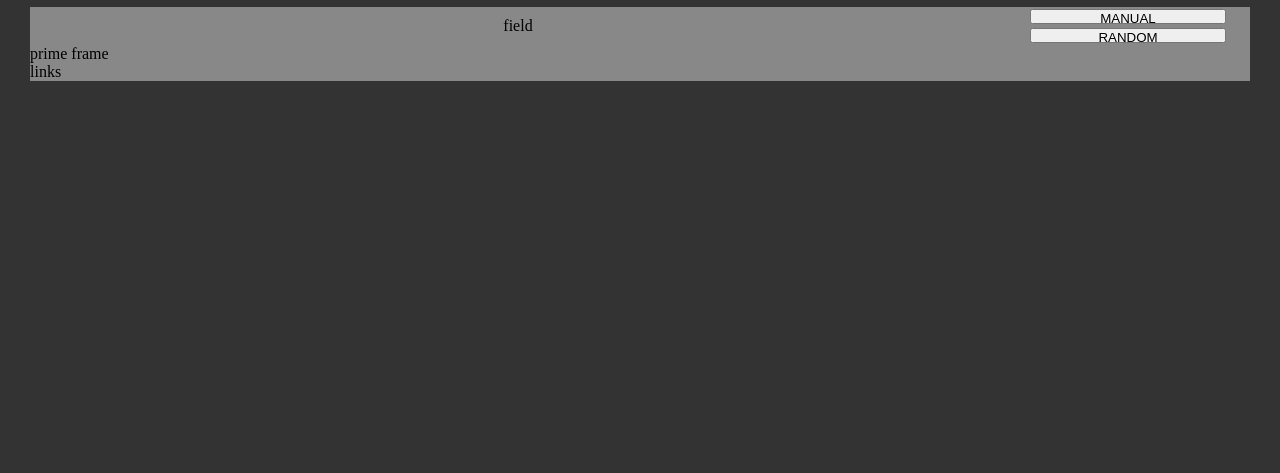
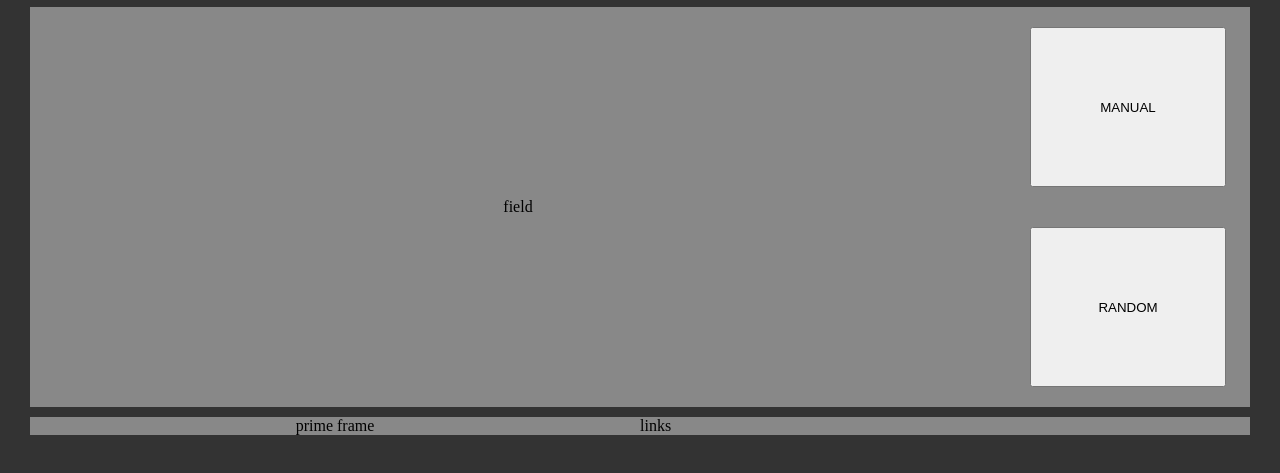
Before and after one commit to pigma15/gameOfLifeJS, a website: page index.html in a window 1280 px wide. Shown: the part 125-598 px from the top of the page. Drawn offline with Linux system fonts and the light colour scheme.

Commit message:
basicCSS

```diff
--- a/css/components/controls.css
+++ b/css/components/controls.css
@@ -23,7 +23,11 @@
                 width: 20%;
                 height: 100%;
             }
-            /*    .image > img {} */
+                .image > img {
+                    display: inline-block;
+                    width: 100%;
+                    height: 100%;
+                }
             .inputInfo {
                 display: inline-block;
                 float: left;
--- /dev/null
+++ b/css/components/info.css
@@ -0,0 +1,18 @@
+.info {
+    display: inline-block;
+    width: 100%;
+    margin-top: 10px;
+}
+    #primeFrame {
+        display: grid;
+        float: left;
+        place-items: center;
+        width: 50%;
+        height: 100%;
+    }
+    .links {
+        display: inline-block;
+        float: left;
+        width: 50%;
+        height: 100%;
+    }
--- a/css/components/render.css
+++ b/css/components/render.css
@@ -8,7 +8,7 @@
         float: left;
         place-items: center;
         width: 80%;
-        height: 100%;
+        height: 400px; /* 100% */
     }
     .edit {
         display: inline-block;
--- a/css/main.css
+++ b/css/main.css
@@ -2,3 +2,4 @@
 @import './components/layout.css';
 @import './components/controls.css';
 @import './components/render.css';
+@import './components/info.css';
--- a/index.html
+++ b/index.html
@@ -70,7 +70,7 @@
         </div>
     </div>
     <div class="info">
-        <div class="primeFrame">
+        <div id="primeFrame">
             prime frame
         </div>
         <div class="links">
```
